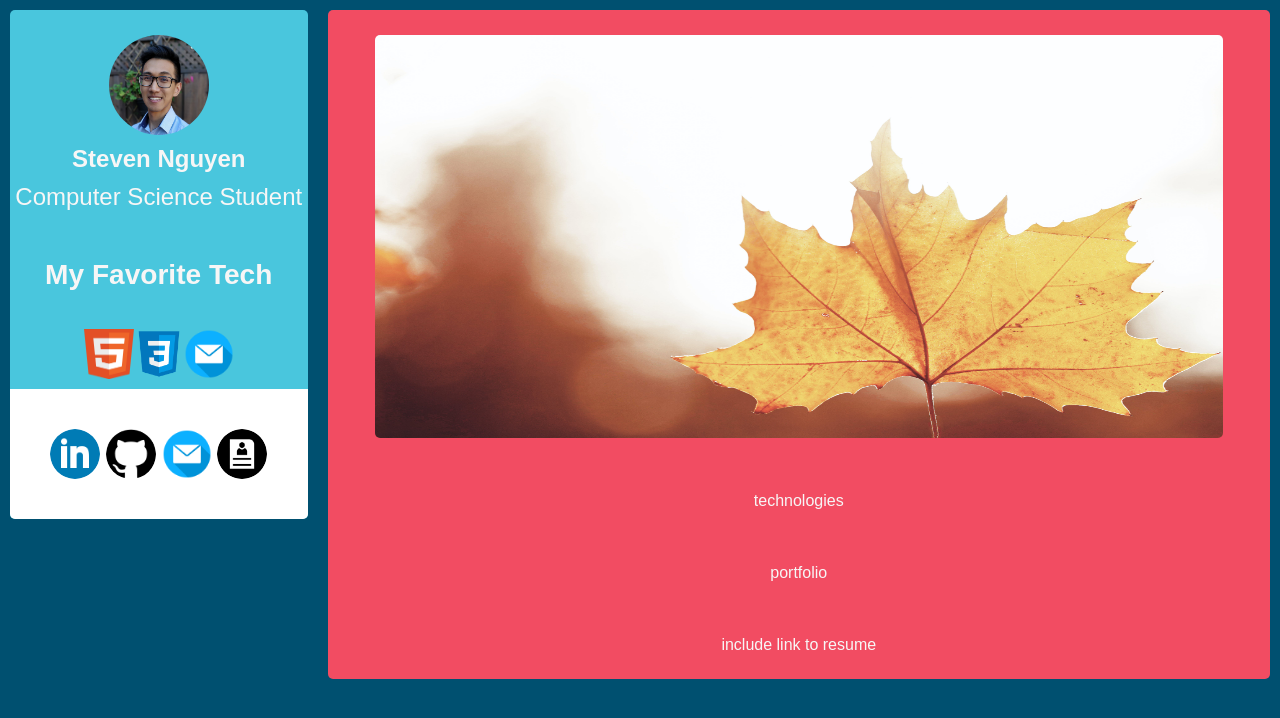
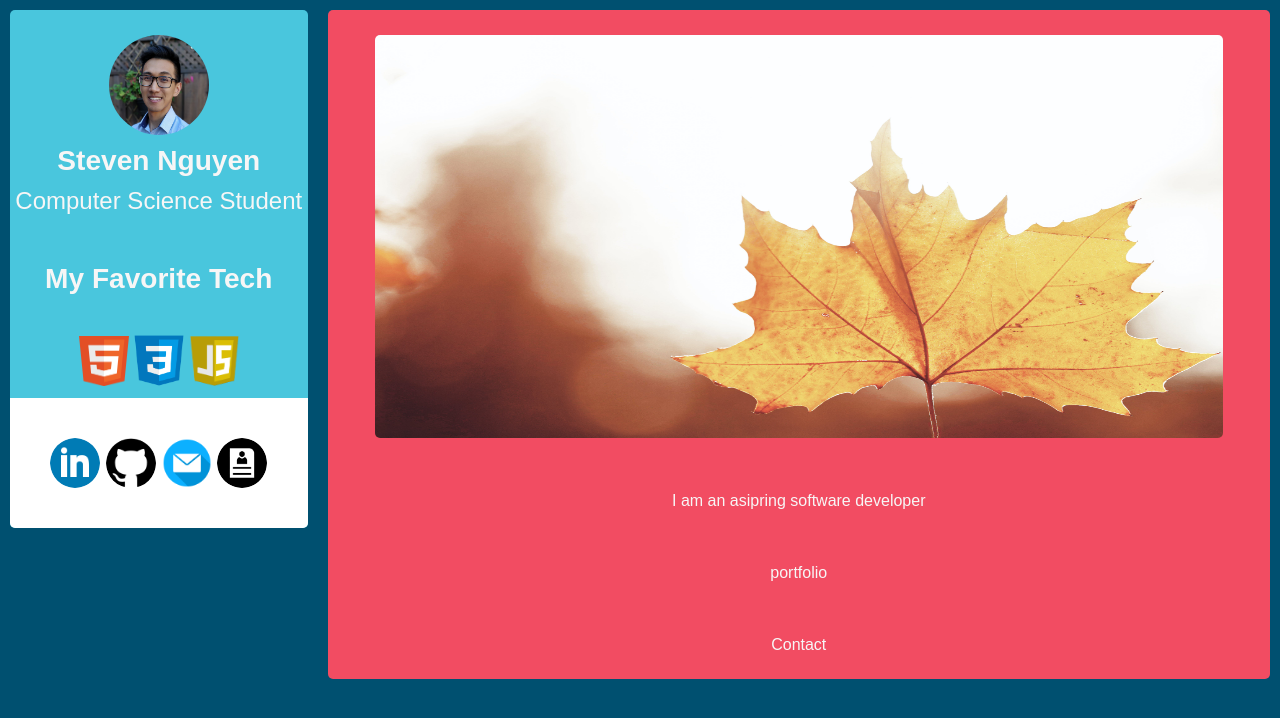
Before and after one commit to SdbnCode/SdbnCode, a plain HTML site: page index.html in a window 1280 px wide. Drawn offline with Linux system fonts and the light colour scheme.

Commit message:
resized css logo added js logo changed title headings and margins

```diff
--- a/index.html
+++ b/index.html
@@ -13,15 +13,15 @@
     <div class = "sidebar">
         <div class = "profile">
             <img  class = "profile-picture" src = "image/headshot.jpg"></img>
-            <div class = "profile-name">Steven Nguyen</div>
+            <h3 class = "profile-name">Steven Nguyen</h3>
             <div class = "profile-description">Computer Science Student</div>
             <a href class = "profile-links" ></a>
         </div>
-        <h3>My Favorite Tech</h3>
+        <h3 class = "technology">My Favorite Tech</h3>
         <div class = "tools">
             <img class = "tool" src = "image/html.png"></img>
-            <img class = "tool" src = "image/css.png" ></img>
-            <img class = "tool" src = "image/email.png"></img>
+            <img class = "css" src = "image/css.png" ></img>
+            <img class = "tool" src = "image/js.png"></img>
         </div>
         <div class = "socials">
             <img class = "social" src = "image/Linkedin.png"></img>
@@ -32,10 +32,10 @@
     </div>
 
     <div class = "content">
-        <img class = "banner" src = "image/mapleleaf.jpg"></img>
-        <div class = "technologies">technologies</div>
+        <img class = "banner" src = "image/mapleleaf.jpg">I am an asipring software developer</img>
+
         <div class = "portfolio">portfolio</div>
-        <div class = "resume">include link to resume</div>
+        <div class = "resume">Contact</div>
     </div>
 </div>
 </body>
--- a/styles.css
+++ b/styles.css
@@ -47,11 +47,26 @@ body {
 
 .profile-name{
     font-weight: bold;
+    margin: 0px;
 }
 
 .profile-links{
     text-decoration: none;
     color: white;
+}
+
+
+.tools{
+    display: flex;
+    flex-direction: row;
+    align-self: center;
+}
+
+.tool{
+    display: flex;
+    height: 50px;
+    width: 50px;
+    align-self: center;
 }
 
 .socials{
@@ -68,19 +83,12 @@ body {
     border-radius: 50%;
 }
 
-.tools{
+.css{
     display: flex;
-    flex-direction: row;
+    height: 55px;
+    width: 60px;
     align-self: center;
 }
-
-.tool{
-    display: flex;
-    height: 50px;
-    width: 50px;
-    align-self: center;
-}
-
 .content{
     display: flex;
     flex: 75%;
```
